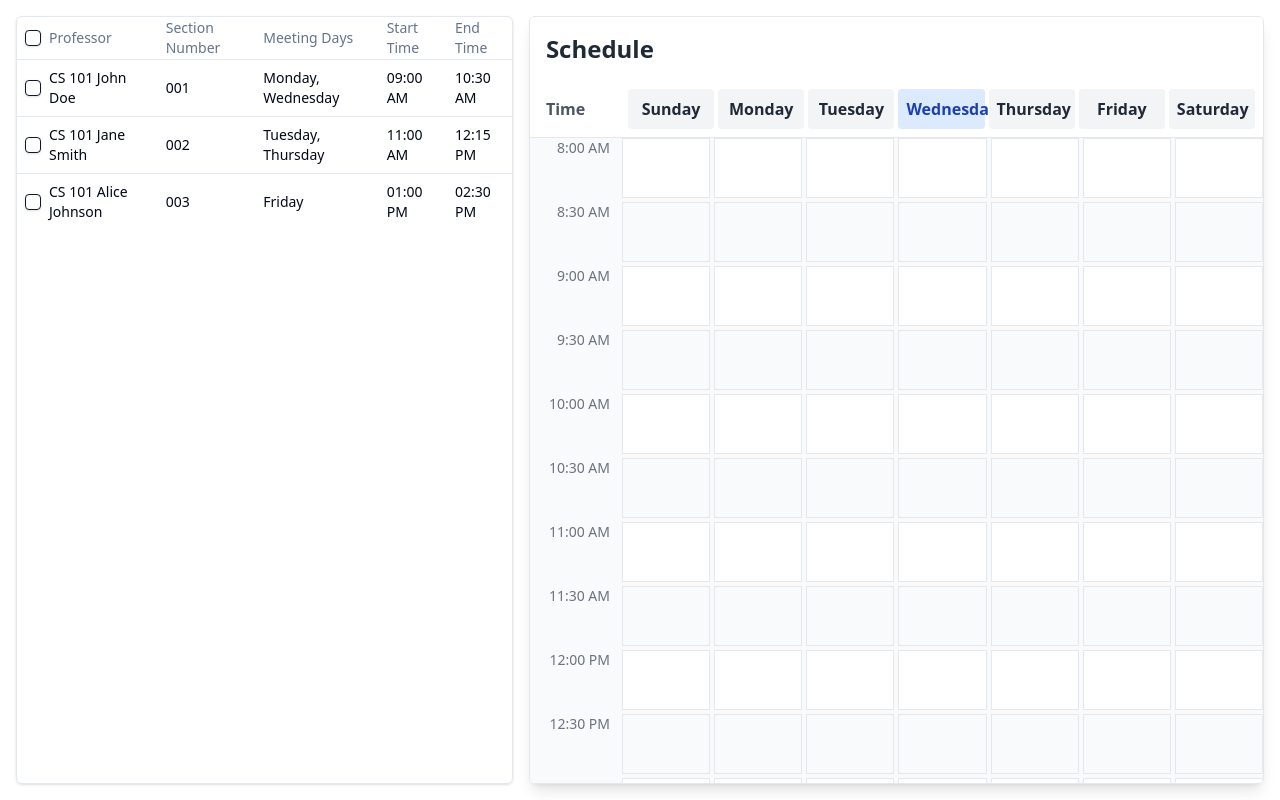
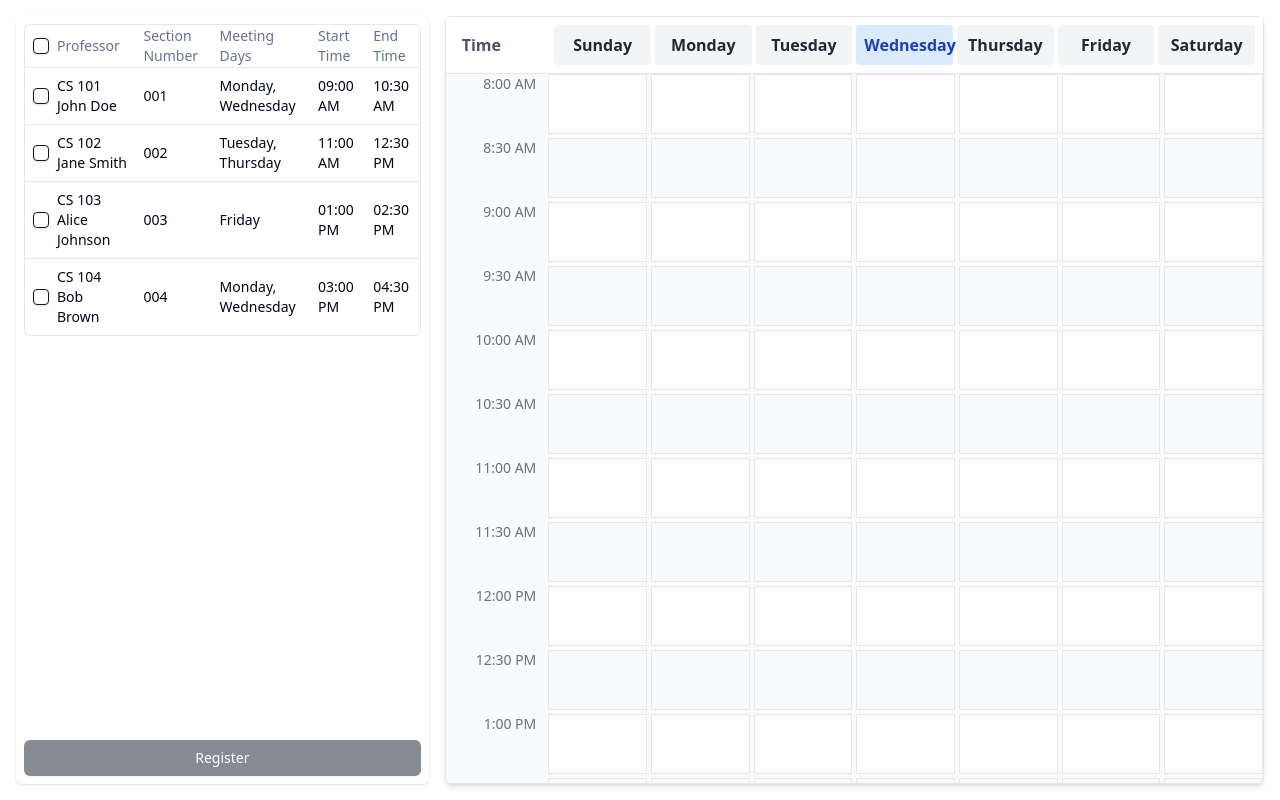
Before and after one commit to The-Twelfth-Force/EduVerse-12, a Next.js app in the folder frontend/: page /registration in a window 1280 px wide. Built offline with nearby package versions, Linux system fonts and the light colour scheme.

Commit message:
added registration page

```diff
--- a/frontend/src/app/dashboard/student/layout.tsx
+++ /dev/null
@@ -1,40 +0,0 @@
-"use client"
-import { useUser, UserButton } from "@clerk/nextjs";
-
-export default function StudentLayout({
-    children,
-}: {
-    children: React.ReactNode
-}) {
-    const { isSignedIn, user, isLoaded } = useUser();
-    const navLinks = [
-        { name: 'Home', href: '/dashboard/student' },
-        { name: 'My Courses', href: '/dashboard/student/courses' },
-        { name: 'Assignments', href: '/dashboard/student/assignments' },
-        { name: 'Grades', href: '/dashboard/student/grades' },
-        { name: 'Profile', href: '/dashboard/student/profile' },
-    ];
-    return (
-        <div className="flex min-h-screen p-4">
-            <div className="flex flex-col w-64 bg-gray-100 rounded-lg mr-4 p-4 shadow-md">
-                <h2 className="text-xl font-bold mb-4">Dashboard</h2>
-                <nav>
-                    <ul className="space-y-2">
-                        {navLinks.map((link) => (
-                            <li key={link.name}>
-                                <a
-                                    href={link.href}
-                                    className="block p-2 text-gray-700 hover:bg-gray-200 rounded-md"
-                                >
-                                    {link.name}
-                                </a>
-                            </li>
-                        ))}
-                    </ul>
-                </nav>
-                <UserButton/>
-            </div>
-            {children}
-        </div>
-    )
-}
--- a/frontend/src/app/dashboard/student/page.tsx
+++ b/frontend/src/app/dashboard/student/page.tsx
@@ -13,7 +13,6 @@ export default function StudentDash() {
     }
     return (
         <div className="flex flex-col items-center justify-center min-h-screen p-4">
-
             <h1 className="text-2xl font-bold">Student Dashboard</h1>
             <div className='flex flex-row items-center justify-center space-x-3'>
                 <p className="mt-4 justify-center">Welcome, {user?.firstName}!</p>
--- a/frontend/src/app/registration/page.tsx
+++ b/frontend/src/app/registration/page.tsx
@@ -5,7 +5,8 @@ import { CourseSection } from '@/types/course'
 import { DataTable } from "@/components/DataTable"
 import { Checkbox } from "@/components/ui/checkbox"
 import { CheckedState } from "@radix-ui/react-checkbox"
-import CollegeScheduleCalendar from "@/components/Planner/CollegeScheduleCalendar"
+import ScheduleCalendar from "@/components/Planner/ScheduleCalendar"
+import { Button } from "@/components/ui/button"
 
 export default function Registration() {
   const [selectedSections, setSelectedSections] = useState<CourseSection[]>([])
@@ -31,24 +32,24 @@ export default function Registration() {
     {
       _id: "2",
       prefix: "CS",
-      number: "101",
+      number: "102",
       section_number: "002",
       profFirst: "Jane",
       profLast: "Smith",
       meetings: [{
           meeting_days: ["Tuesday", "Thursday"],
           start_time: "11:00 AM",
-          end_time: "12:15 PM",
+          end_time: "12:30 PM",
           location: {
-            building: "Science Hall",
-            room: "102"
+            building: "Engineering Hall",
+            room: "202"
           }
         }],
     },
     {
       _id: "3",
       prefix: "CS",
-      number: "101",
+      number: "103",
       section_number: "003",
       profFirst: "Alice",
       profLast: "Johnson",
@@ -57,8 +58,25 @@ export default function Registration() {
           start_time: "01:00 PM",
           end_time: "02:30 PM",
           location: {
-            building: "Science Hall",
-            room: "103"
+            building: "Math Hall",
+            room: "303"
+          }
+        }],
+    },
+    {
+      _id: "4",
+      prefix: "CS",
+      number: "104",
+      section_number: "004",
+      profFirst: "Bob",
+      profLast: "Brown",
+      meetings: [{
+          meeting_days: ["Monday", "Wednesday"],
+          start_time: "03:00 PM",
+          end_time: "04:30 PM",
+          location: {
+            building: "Arts Hall",
+            room: "404"
           }
         }],
     },
@@ -134,8 +152,6 @@ export default function Registration() {
     },
   ]
 
-
-
   function handleRowSelectionChange(rowSelection: Row<CourseSection>, value: CheckedState) {
     rowSelection.toggleSelected(!!value)
     if (value) {
@@ -159,11 +175,16 @@ export default function Registration() {
 
   return (
     <div className="flex max-h-screen space-x-4 p-4">
-      <div className="flex max-w-1/2 shadow rounded-md">
-        <DataTable columns={columns(handleRowSelectionChange)} data={courseSections}/>
+      <div className="flex flex-col w-fit shadow rounded-md justify-between">
+        <div className="p-2 max-h-full overflow-scroll">
+          <DataTable columns={columns(handleRowSelectionChange)} data={courseSections}/>
+        </div>
+        <Button className="sticky w-auto m-2" onClick={() => console.log(formattedSections)} disabled={selectedSections.length === 0}>
+          Register
+        </Button>
       </div>
-      <div className="flex border-gray-200 border-[1px] rounded-md w-fit overflow-clip shadow-lg">
-        <CollegeScheduleCalendar courses={selectedSections}></CollegeScheduleCalendar>
+      <div className="relative border-gray-200 border-[1px] rounded-md w-full overflow-clip shadow-md">
+        <ScheduleCalendar courses={selectedSections}></ScheduleCalendar>
       </div>
     </div>
   )
--- a/frontend/src/components/Planner/CollegeScheduleCalendar.tsx
+++ b/frontend/src/components/Planner/ScheduleCalendar.tsx
@@ -1,17 +1,16 @@
 import { useState, useEffect, useCallback } from 'react';
 import { CourseSection } from '@/types/course';
 
-interface CollegeScheduleCalendarProps {
+interface ScheduleCalendarProps {
   courses?: CourseSection[];
   title?: string;
   highlightToday?: boolean;
 }
 
-export default function CollegeScheduleCalendar({
+export default function ScheduleCalendar({
   courses = [],
-  title = "Schedule",
   highlightToday = true
-}: CollegeScheduleCalendarProps) {
+}: ScheduleCalendarProps) {
   const daysOfWeek = ['Sunday', 'Monday', 'Tuesday', 'Wednesday', 'Thursday', 'Friday', 'Saturday'];
   const todayIndex = new Date().getDay()
 
@@ -110,10 +109,6 @@ export default function CollegeScheduleCalendar({
 
   return (
     <div className="flex flex-col h-screen bg-gray-50">
-      <div className="p-4 bg-white shadow">
-        <h1 className="text-2xl font-bold text-gray-800">{title}</h1>
-      </div>
-
       {/* Calendar Header */}
       <div className="grid grid-cols-8 gap-1 p-2 bg-white border-b">
         <div className="p-2 font-bold text-gray-600">Time</div>
```
